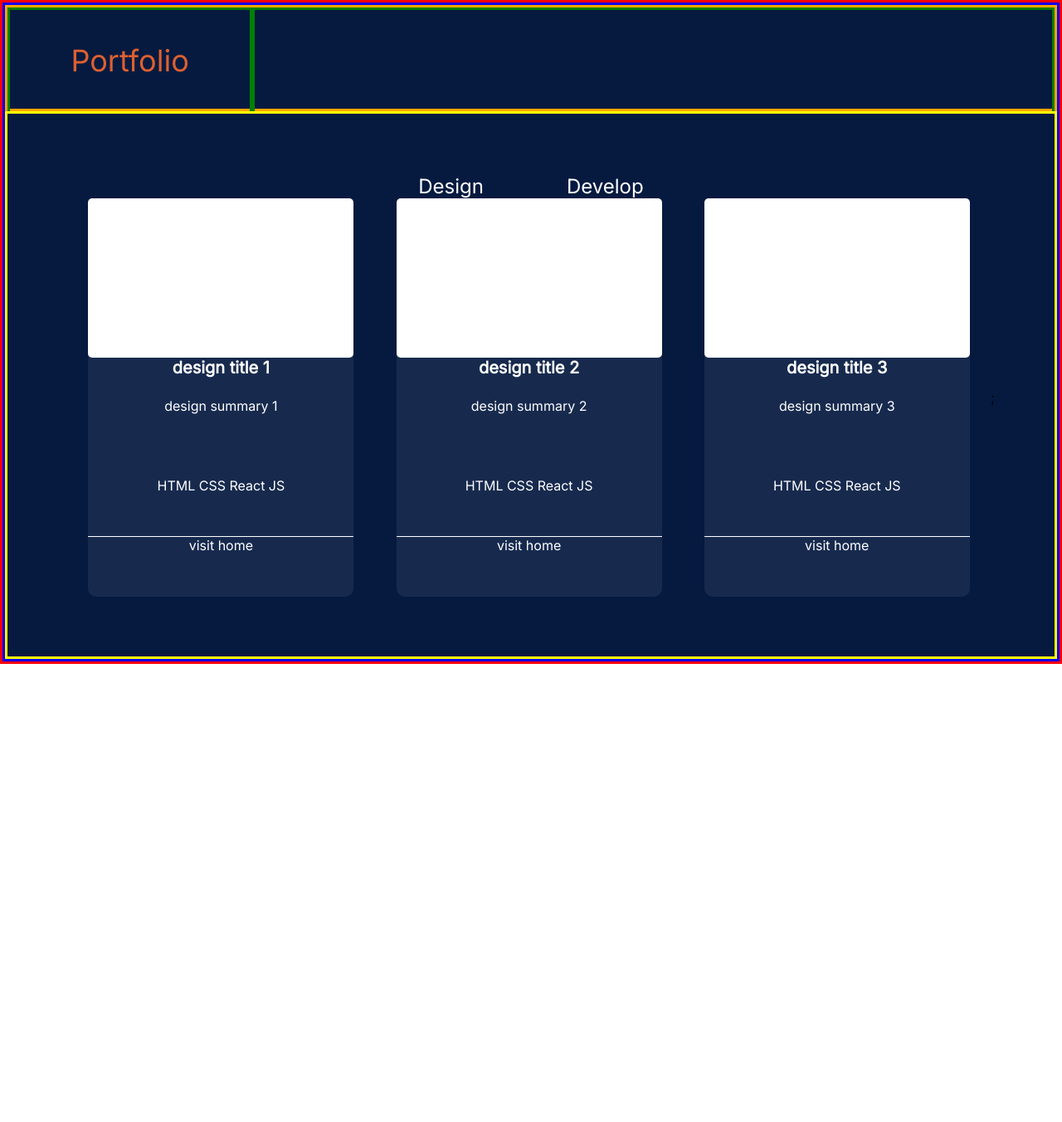
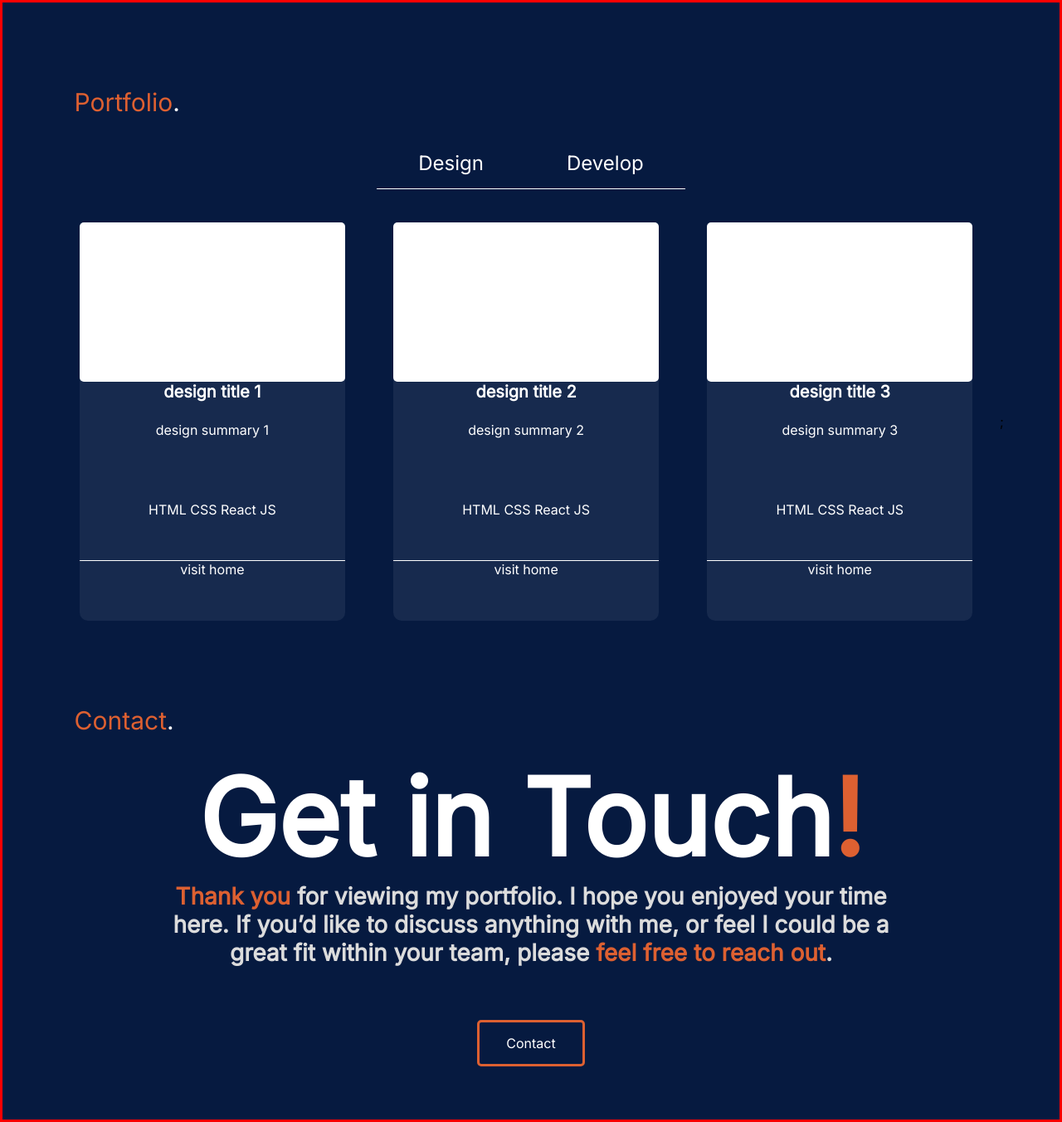
Before and after one commit to hassa09/Portfolio_Host, a React (Create React App) app in the folder portfolio/: page / in a window 1280 px wide. Shown: the whole page at 83% size. Before the commit the page ends 800 px from the top, so only its background shows below. Built offline with nearby package versions, Linux system fonts and the light colour scheme.

Commit message:
contact section and portfolio section together and layout with functionality complete. Portfolio section needs a little more styling

```diff
--- a/portfolio/src/App.css
+++ b/portfolio/src/App.css
@@ -1,10 +1,11 @@
 .App {
   width: 100vw;
-  height: 100vh;
+  height: auto;
   display: flex;
   align-items: center;
   justify-content: center;
   overflow: hidden;
+  flex-direction: column;
 
   border: 3px;
   border-color: red;
--- a/portfolio/src/App.js
+++ b/portfolio/src/App.js
@@ -1,10 +1,12 @@
 import './App.css';
 import PortfolioSection from './Components/Portfolio/PortfolioSection/PortfolioSection';
+import Contact from './Components/Contact/Contact';
 
 function App() {
   return (
     <div className="App">
       <PortfolioSection/>
+      <Contact />
     </div>
   );
 }
--- /dev/null
+++ b/portfolio/src/Components/Contact/Contact.css
@@ -0,0 +1,110 @@
+@import url('https://fonts.googleapis.com/css2?family=Inter&display=swap');
+
+/*CONTACT SECTION*/
+
+.contact-container{
+    display: flex;
+    flex-direction: column;
+    width: 100vw;
+    height: auto;
+
+}
+.contact-header {
+    width: 100vw;
+    height: 10vh;
+
+    display: flex;
+    align-items: center;
+    text-align: left;
+    margin-left: 7vw;
+    margin-top: 10vh;
+}
+
+
+.contact-main{
+    display: flex;
+    justify-content: space-evenly;
+    align-items: center;
+    width: 100%;
+    height: 100%;
+    flex-direction: column;
+    text-align: center;
+
+}
+
+/* CONTACT HEADER WORDING*/
+.contact-header-wording{
+    font-family: 'Inter';
+    font-style: normal;
+    font-weight: 400;
+    font-size: 30px;
+    line-height: 44px;
+
+    color: #DD6031;
+}
+.contact-header-wording em{
+    font-family: 'Inter';
+    font-style: normal;
+    font-weight: 400;
+    font-size: 30px;
+    line-height: 44px;
+
+    color: #ffffff;
+}
+
+/*CONTACT MAIN WORDING*/
+
+.contact-main-get-in-touch {
+    font-family: 'Inter';
+    font-style: normal;
+    font-weight: 700;
+    font-size: 128px;
+    color: #ffffff;
+}
+.contact-main-get-in-touch em{
+    font-family: 'Inter';
+    font-style: normal;
+    font-weight: 700;
+    font-size: 128px;
+    color: #DD6031;
+}
+.contact-main-summary{
+    font-family: 'Inter';
+    font-style: normal;
+    font-weight: 600;
+    font-size: 28px;
+    color: #DCDCDC;
+    margin-left: 15vw;
+    margin-right: 15vw;
+}
+
+.contact-main-summary em{
+    font-family: 'Inter';
+    font-style: normal;
+    font-weight: 600;
+    font-size: 28px;
+    color: #DD6031;
+
+}
+.contact-main-button {
+    background-color: #061A40;
+    border: 3px;
+    border-style: solid;
+    border-color: #DD6031;
+    border-radius: 5px;
+    color: #ffffff;
+
+    font-family: "inter";
+    padding: 15px 32px;
+    text-align: center;
+    text-decoration: none;
+    display: inline-block;
+    font-size: 16px;
+    margin: 5%;
+
+    transition-duration: 0.4s;
+}
+
+.contact-main-button:hover {
+    background-color: #DD6031;
+}
--- /dev/null
+++ b/portfolio/src/Components/Contact/Contact.js
@@ -0,0 +1,19 @@
+import "./Contact.css"
+
+function Contact () {
+    return(
+        <div className="contact-container">
+            <div className="contact-header">
+                <h2 className="contact-header-wording">Contact<em>.</em></h2>
+            </div>
+            <div className="contact-main">
+                <h1 className="contact-main-get-in-touch">Get in Touch<em>!</em></h1>
+                <h3 className="contact-main-summary"><em>Thank you</em> for viewing my portfolio. I hope you enjoyed your time here. If you’d like to discuss anything with me, or feel I could be a great fit within your team, please <em>feel free to reach out</em>. </h3>
+                <button className="contact-main-button">Contact</button>
+            </div>
+
+
+        </div>
+    )
+}
+export default Contact
--- a/portfolio/src/Components/Portfolio/PortfolioSection/PortfolioSection.js
+++ b/portfolio/src/Components/Portfolio/PortfolioSection/PortfolioSection.js
@@ -4,11 +4,8 @@ import Tab from "../TabComponent/Tab";
 function PortfolioSection () {
     return (
         <div className="portfolio-section-container">
-            <div className="portfolio-section-banner">
-                <div className="portfolio-section-header">Portfolio</div>
-                <div className="portfolio-section-tab">
-                    {/* <Tab /> */}
-                </div>
+            <div className="portfolio-section-header">
+                <h1 className="portfolio-header-wording">Portfolio<em>.</em></h1>
             </div>
             <div className="portfolio-section-main">
                 <Tab />
--- a/portfolio/src/Components/Portfolio/TabComponent/Tab.js
+++ b/portfolio/src/Components/Portfolio/TabComponent/Tab.js
@@ -17,8 +17,9 @@ const handleTab1 = () => {
   };
 
   return (
-    <div className="Tabs">
+    <div className="tab-container">
       {/* Tab nav */}
+       <div className="tab-box">
        <ul className="nav">
           <li
             className={activeTab === "tab1" ? "active" : ""}
@@ -33,9 +34,10 @@ const handleTab1 = () => {
             Develop
           </li>
         </ul>
+       </div>
+
       <div className="outlet">
           {activeTab === "tab1" ? <DesignTab /> : <DevelopmentTab />}
-
       </div>
     </div>
   );
--- a/portfolio/src/Components/Portfolio/portfolio.css
+++ b/portfolio/src/Components/Portfolio/portfolio.css
@@ -6,61 +6,48 @@
     display: flex;
     flex-direction: column;
     width: 100vw;
-    height: 100%;
+    height: auto;
 
-    border: 3px;
-    border-color: blue;
-    border-style: solid;
-}
-.portfolio-section-banner {
-    display: flex;
-    width: 100%;
-    height: 10vw;
-
-    border: 3px;
-    border-color: orange;
-    border-style: solid;
 }
 .portfolio-section-header {
-    width: 30vw;
-    height: 10vw;
+    width: 100vw;
+    height: 10vh;
 
-    font-family: 'Inter';
-    font-style: normal;
-    font-weight: 400;
-    font-size: 36px;
-    line-height: 44px;
     display: flex;
     align-items: center;
-    text-align: center;
-    justify-content: center;
+    text-align: left;
+    margin-left: 7vw;
+    margin-top: 10vh;
+}
 
-    color: #DD6031;
-
-    border: 3px;
-    border-color: green;
-    border-style: solid;
-}
-.portfolio-section-tab {
-    width: 100%;
-    height: 10vw;
-
-    border: 3px;
-    border-color: green;
-    border-style: solid;
-}
 
 .portfolio-section-main{
     display: flex;
     justify-content: space-evenly;
     align-items: center;
     width: 100%;
-    height: 100%;
+    height: auto;
 
-    border: 3px;
-    border-color: yellow;
-    border-style: solid;
+}
 
+/* PORTFOLIO HEADER WORDING*/
+.portfolio-header-wording{
+    font-family: 'Inter';
+    font-style: normal;
+    font-weight: 400;
+    font-size: 30px;
+    line-height: 44px;
+
+    color: #DD6031;
+}
+.portfolio-header-wording em{
+    font-family: 'Inter';
+    font-style: normal;
+    font-weight: 400;
+    font-size: 30px;
+    line-height: 44px;
+
+    color: #ffffff;
 }
 
 /*PORTFOLIO INDIVIDUAL CODE*/
@@ -141,10 +128,18 @@
     justify-content: center;
     color: #ffffff;
     list-style-type: none;
-    padding-inline: 50px;
+    padding-inline: 5%;
+    margin-top: 5%;
 
 }
 li{
     padding-inline: 50px;
     align-items: center;
 }
+
+.tab-box{
+    border-bottom: 1.5px solid white;
+    margin-inline: 30vw;
+    margin-bottom: 5vh;
+    padding-bottom: 2vh;
+}
```
Also changed, not shown: 2 other files (tests, documents, lock files or other folders). Lines whose indentation alone changed are shown as unchanged.
